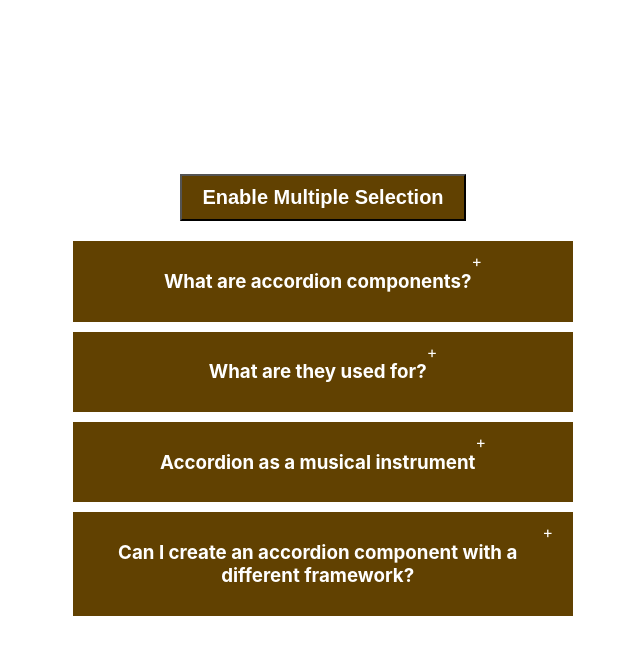
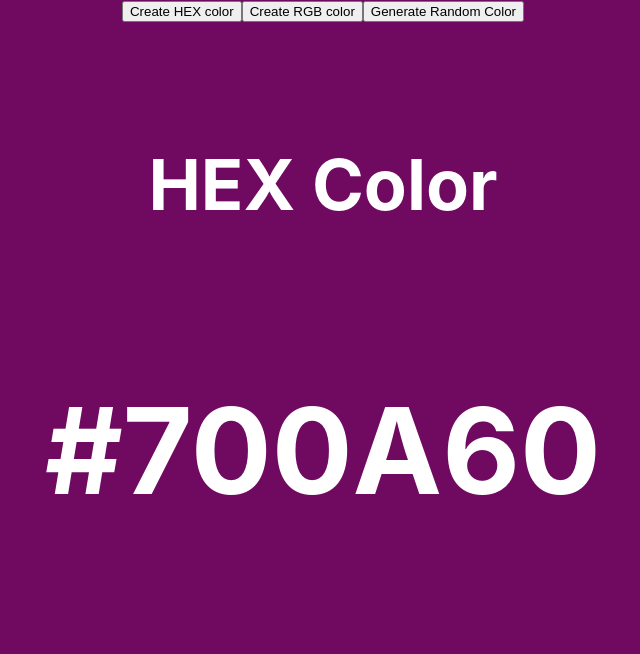
Before and after one commit to Tonyopano/react_tastic-skills_project, a React (Create React App) app: page / in a window 1280 px wide. Shown: the top 654 px of the page, without its empty margins (317-957 px from the left). Built offline with nearby package versions, Linux system fonts and the light colour scheme.

Commit message:
Random color generator app complete components

```diff
--- a/src/App.js
+++ b/src/App.js
@@ -1,15 +1,19 @@
-import './App.css';
-import Accordian from './components/accordian';
+import React from "react";
+import "./App.css";
+import Accordian from "./components/accordian";
+import RandomColor from "./components/random-color_generator"
 
-import React from 'react'
 
 const App = () => {
   return (
     <div className="App">
-    {/*Accordion component*/}
-    <Accordian />
+      {/*Accordion component*/}
+      {/* <Accordian /> */}
+
+      {/* {Random color generator component} */}
+      <RandomColor />
     </div>
-  )
-}
+  );
+};
 
 export default App;
--- /dev/null
+++ b/src/components/random-color_generator/index.jsx
@@ -0,0 +1,76 @@
+// Random color generator
+// Hex color generator  i.e #000000
+// RGB color generator i.e rgb(255,255,255)
+
+import React from "react";
+import { useState, useEffect } from "react";
+
+const RandomColor = () => {
+  const [typeOfColor, setTypeOfColor] = useState("hex");
+  const [color, setColor] = useState("#000000");
+
+  const randomColorUtility = (length) => {
+    return Math.floor(Math.random() * length);
+  };
+
+  const handleCreateRandomHexColor = () => {
+    const hex = [0, 1, 2, 3, 4, 5, 6, 7, 8, 9, "A", "B", "C", "D", "E", "F"];
+    let hexColor = "#";
+
+    for (let i = 0; i < 6; i++) {
+      hexColor += hex[randomColorUtility(hex.length)];
+
+      setColor(hexColor);
+    }
+  };
+
+  useEffect(() => {
+    if (typeOfColor === "rgb") handleCreateRandomRgbColor();
+    else handleCreateRandomHexColor();
+  }, [typeOfColor]);
+
+  const handleCreateRandomRgbColor = () => {
+    const r = randomColorUtility(255);
+    const b = randomColorUtility(255);
+    const g = randomColorUtility(255);
+
+    setColor(`rgb(${r}, ${b}, ${g})`);
+  };
+  return (
+    <div
+      style={{
+        width: "100vw",
+        height: "100vh",
+        background: color,
+      }}
+    >
+      <button onClick={() => setTypeOfColor("hex")}>Create HEX color</button>
+      <button onClick={() => setTypeOfColor("rgb")}>Create RGB color</button>
+      <button
+        onClick={
+          typeOfColor === "hex"
+            ? handleCreateRandomHexColor
+            : handleCreateRandomRgbColor
+        }
+      >
+        Generate Random Color
+      </button>
+      <div
+        style={{
+          display: "flex",
+          justifyContent: "center",
+          alignItems: "center",
+          color: "#fff",
+          flexDirection: "column",
+          fontSize: "60px",
+          marginTop: "50px",
+        }}
+      >
+        <h3>{typeOfColor === "rgb" ? "RGB Color" : "HEX Color"}</h3>
+        <h1>{color}</h1>
+      </div>
+    </div>
+  );
+};
+
+export default RandomColor;
```
Also changed, not shown: src/components/accordian/random-color_generator/index.jsx (deleted).
